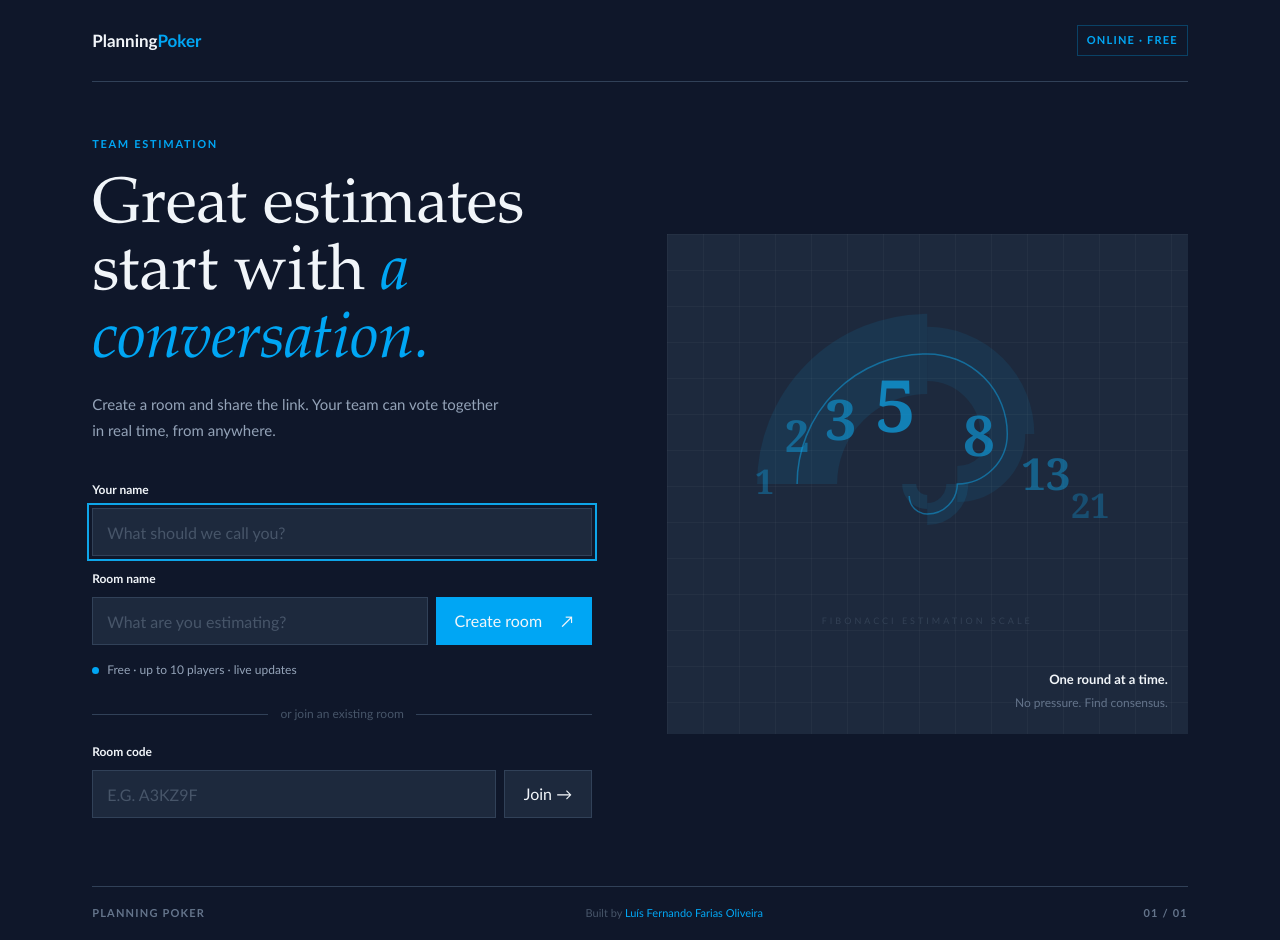
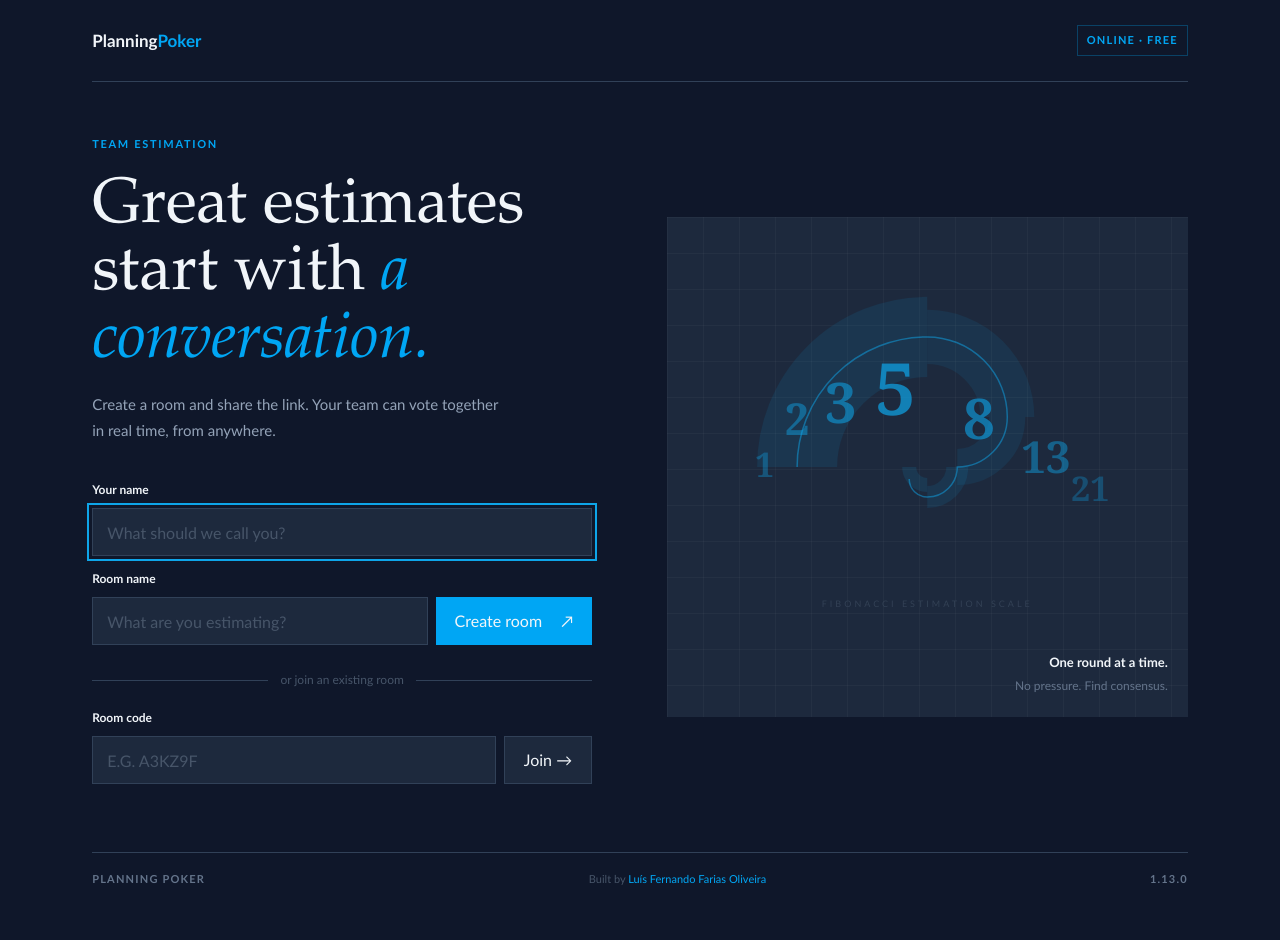
Before and after one commit to FariasNando/Planning-Poker, a Next.js app: page / in a window 1280 px wide. After the commit the page ends 906 px from the top, so only its background shows below. Built offline with nearby package versions, Linux system fonts and the light colour scheme; no server answers.

Commit message:
remove span

```diff
--- a/src/features/planning-poker/components/WelcomeScreen.tsx
+++ b/src/features/planning-poker/components/WelcomeScreen.tsx
@@ -61,10 +61,6 @@
             </div>
           </form>
           {error && <p className="text-red-400 text-[13px] leading-[1.5]" role="alert">{error}</p>}
-          <p className="flex items-center gap-2 mt-4 text-[#94a3b8] text-[12px]">
-            <span className="w-[7px] h-[7px] rounded-full bg-sky-500" />
-            Free · up to 10 players · live updates
-          </p>
           {!isConfigured && <p className="max-w-[420px] mt-3 text-[#94a3b8] text-[13px] leading-[1.6]">Before creating a room, connect a free Supabase project. See setup steps in the README.</p>}
           <div className="relative flex items-center gap-3 max-w-[500px] mt-[26px] mb-5 text-[#475569] text-[12px] before:content-[''] before:flex-1 before:h-px before:bg-slate-700 after:content-[''] after:flex-1 after:h-px after:bg-slate-700"><span>or join an existing room</span></div>
           <form className="max-w-[500px]" onSubmit={handleJoin}>
@@ -113,7 +109,7 @@
         <span className="text-[11px] font-normal tracking-[0] text-[#475569]">
           Built by <a className="text-sky-500 no-underline hover:underline" href="mailto:lu.is.fernando@hotmail.com">Luís Fernando Farias Oliveira</a>
         </span>
-        <span>01 / 01</span>
+        <span>1.13.0</span>
       </footer>
     </main>
   );
```
